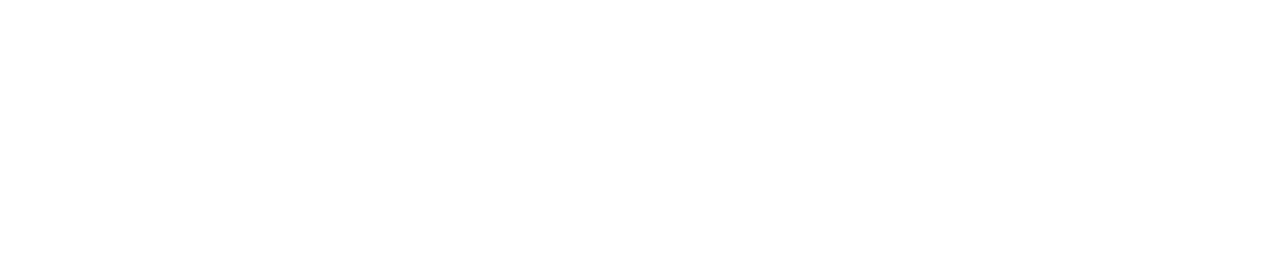
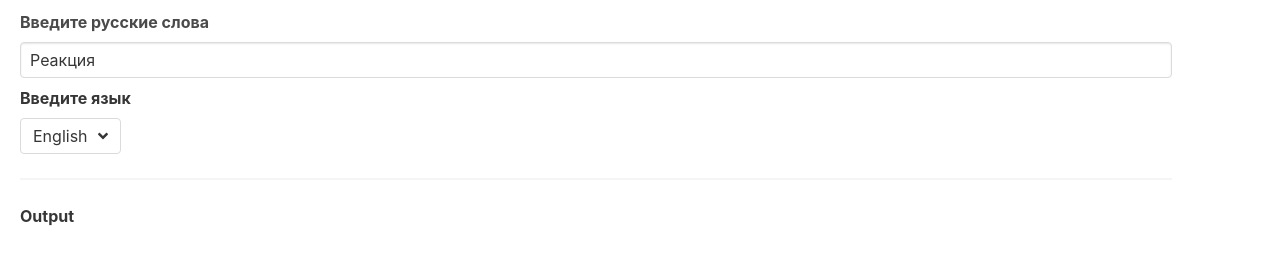
Before and after one commit to FESS500/translator, a plain HTML site: page index.html in a window 1280 px wide. Drawn offline with nearby package versions, Linux system fonts and the light colour scheme; the site is published under a folder, as on GitHub Pages, so addresses that start at the root find nothing.

Commit message:
Update index.html

```diff
--- a/index.html
+++ b/index.html
@@ -1 +1 @@
-<!doctype html><html lang="en"><head><meta charset="utf-8"/><meta name="viewport" content="width=device-width,initial-scale=1,shrink-to-fit=no"/><meta name="theme-color" content="#000000"/><script defer="defer" src="https://use.fontawesome.com/releases/v5.3.1/js/all.js"></script><link rel="stylesheet" href="https://cdnjs.cloudflare.com/ajax/libs/bulma/0.7.5/css/bulma.min.css"/><link rel="manifest" href="/manifest.json"/><link rel="shortcut icon" href="/favicon.ico"/><title>React App</title><script defer="defer" src="/static/js/main.7d53f171.js"></script><link href="/static/css/main.115f618a.css" rel="stylesheet"></head><body><noscript>You need to enable JavaScript to run this app.</noscript><div class="container" id="root"></div></body></html>
+<!doctype html><html lang="en"><head><meta charset="utf-8"/><meta name="viewport" content="width=device-width,initial-scale=1,shrink-to-fit=no"/><meta name="theme-color" content="#000000"/><script defer="defer" src="https://use.fontawesome.com/releases/v5.3.1/js/all.js"></script><link rel="stylesheet" href="https://cdnjs.cloudflare.com/ajax/libs/bulma/0.7.5/css/bulma.min.css"/><link rel="manifest" href="/manifest.json"/><link rel="shortcut icon" href="/favicon.ico"/><title>React App</title><script defer="defer" src="static/js/main.7d53f171.js"></script><link href="static/css/main.115f618a.css" rel="stylesheet"></head><body><noscript>You need to enable JavaScript to run this app.</noscript><div class="container" id="root"></div></body></html>
```
